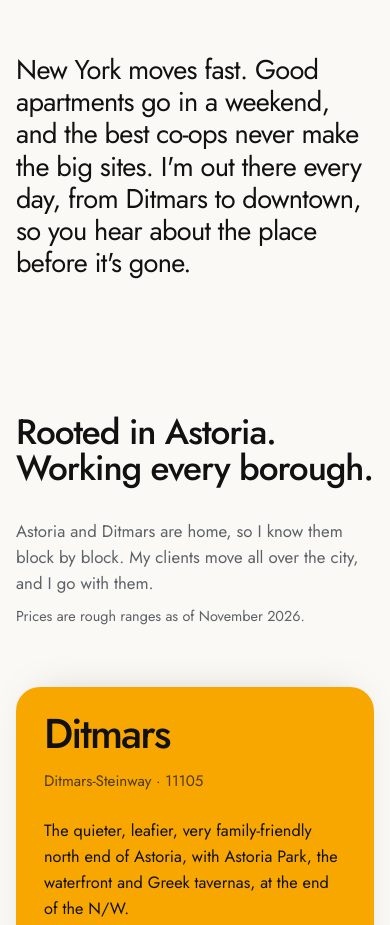
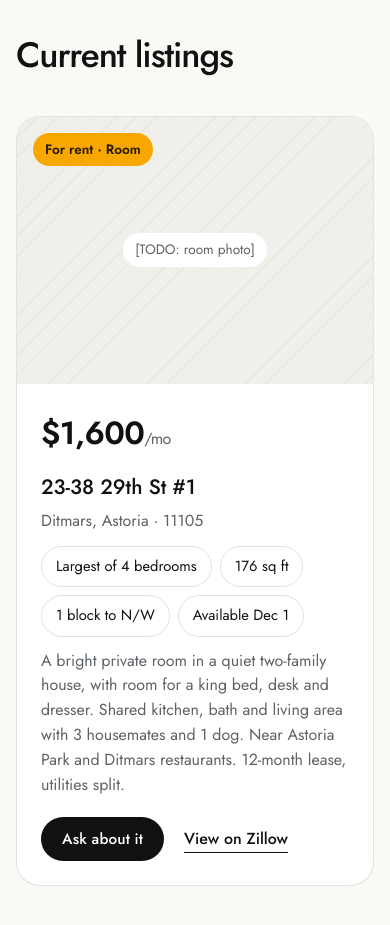
Before and after one commit to nickkont/Portfolio, a website built with Vite: page index.html in a window 390 px wide. Shown: the part 3640-4565 px from the top of the page. Built offline with nearby package versions, Linux system fonts and the light colour scheme.

Commit message:
Add listings section with 23-38 29th St #1
Co-Authored-By: Claude Opus 5.5 <noreply@anthropic.com>
Claude-Session: https://claude.ai/code/session_01JGFfuTwrznu87L3xzEyfhV

```diff
--- a/index.html
+++ b/index.html
@@ -178,6 +178,7 @@
         <nav class="nav__links" aria-label="Main">
           <a href="#about">About</a>
           <a href="#services">Services</a>
+          <a href="#listings">Listings</a>
           <a href="#areas">Areas</a>
           <a href="#faq">FAQ</a>
         </nav>
@@ -192,9 +193,10 @@
       <nav aria-label="Mobile">
         <a href="#about" style="--i:0">About</a>
         <a href="#services" style="--i:1">Services</a>
-        <a href="#areas" style="--i:2">Areas</a>
-        <a href="#faq" style="--i:3">FAQ</a>
-        <a href="#contact" style="--i:4">Contact</a>
+        <a href="#listings" style="--i:2">Listings</a>
+        <a href="#areas" style="--i:3">Areas</a>
+        <a href="#faq" style="--i:4">FAQ</a>
+        <a href="#contact" style="--i:5">Contact</a>
       </nav>
     </div>
 
@@ -311,6 +313,38 @@
                   <li>Carefully screening applicants: income, credit and references</li>
                   <li>Coordinating the lease signing and move-in, with you kept in the loop at every step</li>
                 </ul>
+              </div>
+            </article>
+          </div>
+        </div>
+      </section>
+
+      <!-- ───────── Listings ───────── -->
+      <section class="listings" id="listings" aria-labelledby="listings-h">
+        <div class="wrap">
+          <h2 id="listings-h" class="h2" data-reveal="mask"><span>Current listings</span></h2>
+          <div class="listings__grid">
+            <article class="listing" data-reveal>
+              <a class="listing__media" href="https://www.zillow.com/homedetails/23-38-29th-St-1-Astoria-NY-11105/466800228_zpid/" target="_blank" rel="noopener">
+                <!-- TODO: swap for a listing photo, e.g. <img src="/img/listings/23-38-29th-st.jpg" alt="..." /> -->
+                <div class="ph ph--card"><span class="ph__label">[TODO: room photo]</span></div>
+                <span class="listing__tag">For rent · Room</span>
+              </a>
+              <div class="listing__body">
+                <p class="listing__price">$1,600<span>/mo</span></p>
+                <h3 class="listing__title">23-38 29th St #1</h3>
+                <p class="listing__loc">Ditmars, Astoria · 11105</p>
+                <ul class="chips listing__chips">
+                  <li>Largest of 4 bedrooms</li>
+                  <li>176 sq ft</li>
+                  <li>1 block to N/W</li>
+                  <li>Available Dec 1</li>
+                </ul>
+                <p class="listing__desc">A bright private room in a quiet two-family house, with room for a king bed, desk and dresser. Shared kitchen, bath and living area with 3 housemates and 1 dog. Near Astoria Park and Ditmars restaurants. 12-month lease, utilities split.</p>
+                <div class="listing__actions">
+                  <a class="btn btn--solid btn--sm" href="#contact">Ask about it</a>
+                  <a class="link" href="https://www.zillow.com/homedetails/23-38-29th-St-1-Astoria-NY-11105/466800228_zpid/" target="_blank" rel="noopener">View on Zillow</a>
+                </div>
               </div>
             </article>
           </div>
--- a/src/home/home.css
+++ b/src/home/home.css
@@ -587,3 +587,20 @@ html { scrollbar-color: var(--stone) var(--bg); }
 @keyframes tick { to { stroke-dashoffset: 0; } }
 .form__note .link { color: #fff; }
 .form__done[hidden] { display: none; }
+
+/* listings */
+.listings { padding-block: clamp(96px, 14vh, 170px); }
+.listings .h2 { margin-bottom: clamp(32px, 5vh, 56px); }
+.listings__grid { display: grid; grid-template-columns: repeat(auto-fill, minmax(min(100%, 420px), 1fr)); gap: 32px; }
+.listing { background: var(--paper); border: 1px solid var(--line); border-radius: var(--radius-lg); overflow: hidden; display: flex; flex-direction: column; }
+.listing__media { position: relative; display: block; }
+.listing__media .ph, .listing__media img { width: 100%; aspect-ratio: 4 / 3; object-fit: cover; border-radius: 0; }
+.listing__media img { display: block; }
+.listing__tag { position: absolute; top: 16px; left: 16px; background: var(--gold); color: var(--gold-ink); font-size: 0.85rem; font-weight: 600; padding: 6px 12px; border-radius: 99px; }
+.listing__body { padding: 24px; display: flex; flex-direction: column; gap: 12px; }
+.listing__price { font-size: 2rem; font-weight: 600; letter-spacing: -0.02em; }
+.listing__price span { font-size: 1rem; font-weight: 400; color: var(--muted); }
+.listing__title { font-size: 1.3rem; font-weight: 500; }
+.listing__loc { color: var(--muted); margin-top: -8px; }
+.listing__desc { color: var(--muted); line-height: 1.55; }
+.listing__actions { display: flex; align-items: center; gap: 20px; margin-top: 8px; }
```
